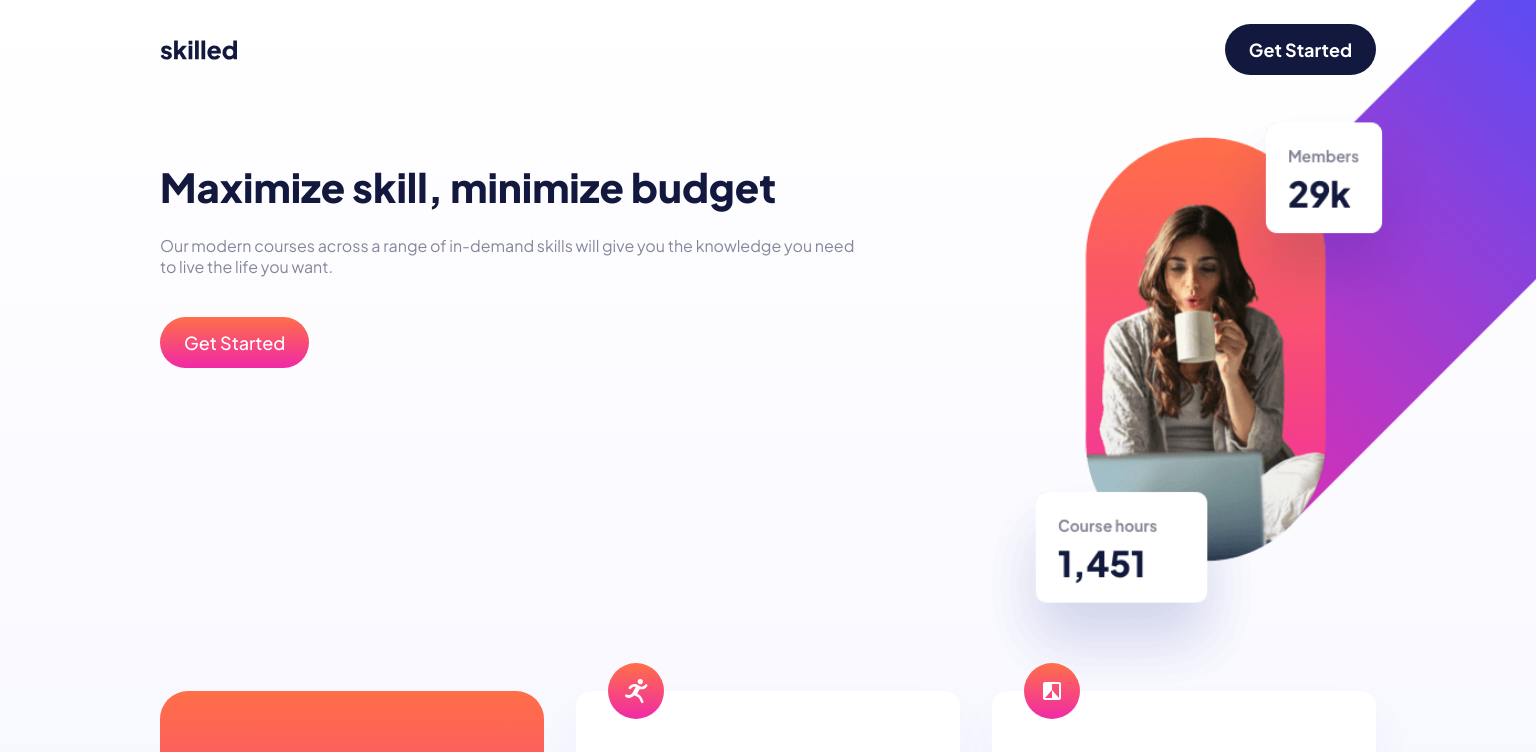
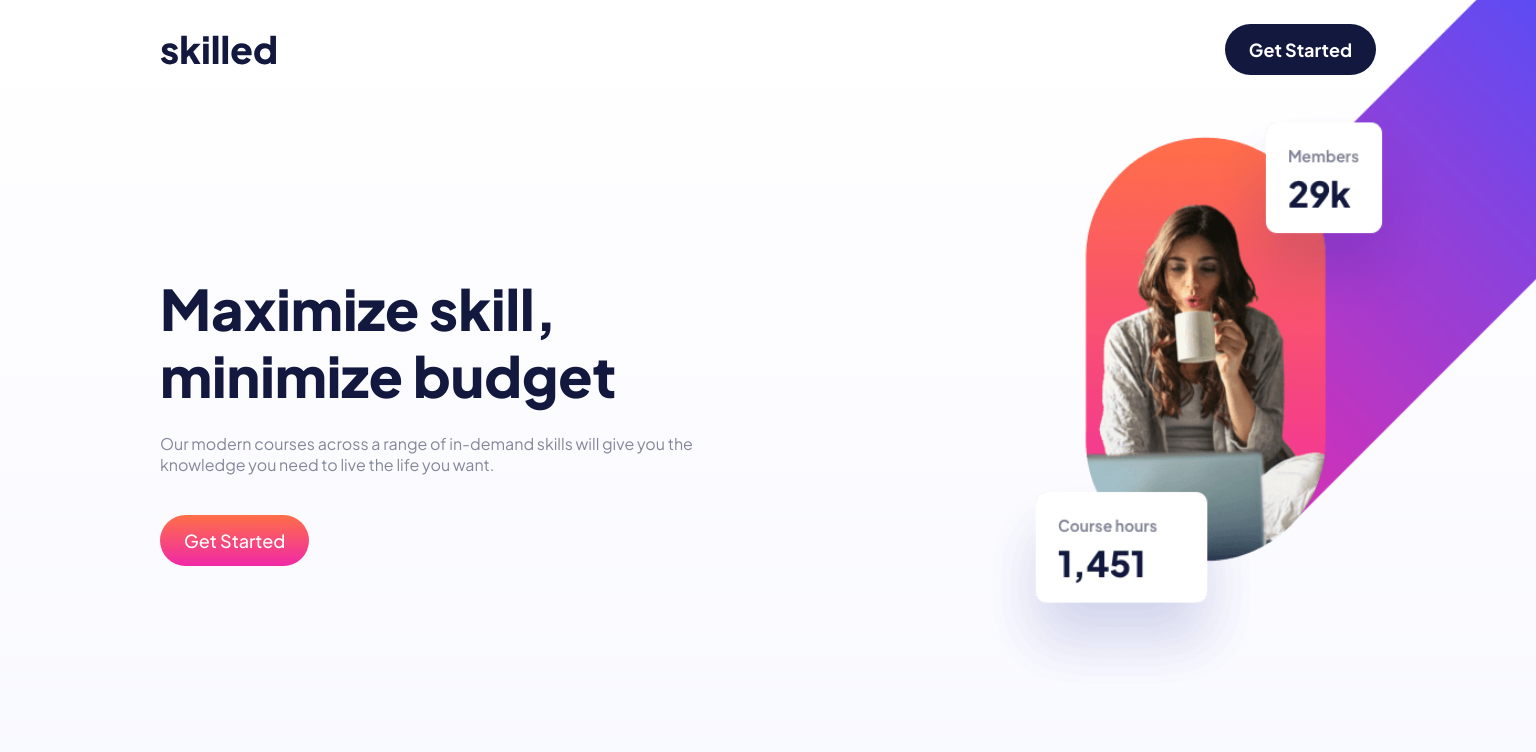
Before and after one commit to Volodymyrquo/skilled-elearning, a plain HTML site: page index.html in a window 1536 px wide. Shown: the top 752 px of the page. Drawn offline with Linux system fonts and the light colour scheme.

Commit message:
Fix style hero section

```diff
--- a/style.css
+++ b/style.css
@@ -149,6 +149,9 @@ body {
 }
 .logo {
   height: 20px;
+  @media screen and (min-width: 90rem) {
+    height: 30px;
+  }
 }
 .header-button {
   background: var(--blue-900);
@@ -166,11 +169,24 @@ body {
   }
   @media screen and (min-width: 90rem) {
     position: static;
+    padding-block: 112px;
+  }
+}
+.hero-content {
+  @media screen and (min-width: 90rem) {
+    width: 544px;
   }
 }
 .hero-title {
   color: var(--blue-900);
   margin-bottom: 24px;
+  @media screen and (min-width: 90rem) {
+    font-size: 56px;
+    font-weight: 800;
+    line-height: 120%;
+    letter-spacing: 0px;
+    text-align: left;
+  }
 }
 .hero-description {
   margin-bottom: 40px;
```
